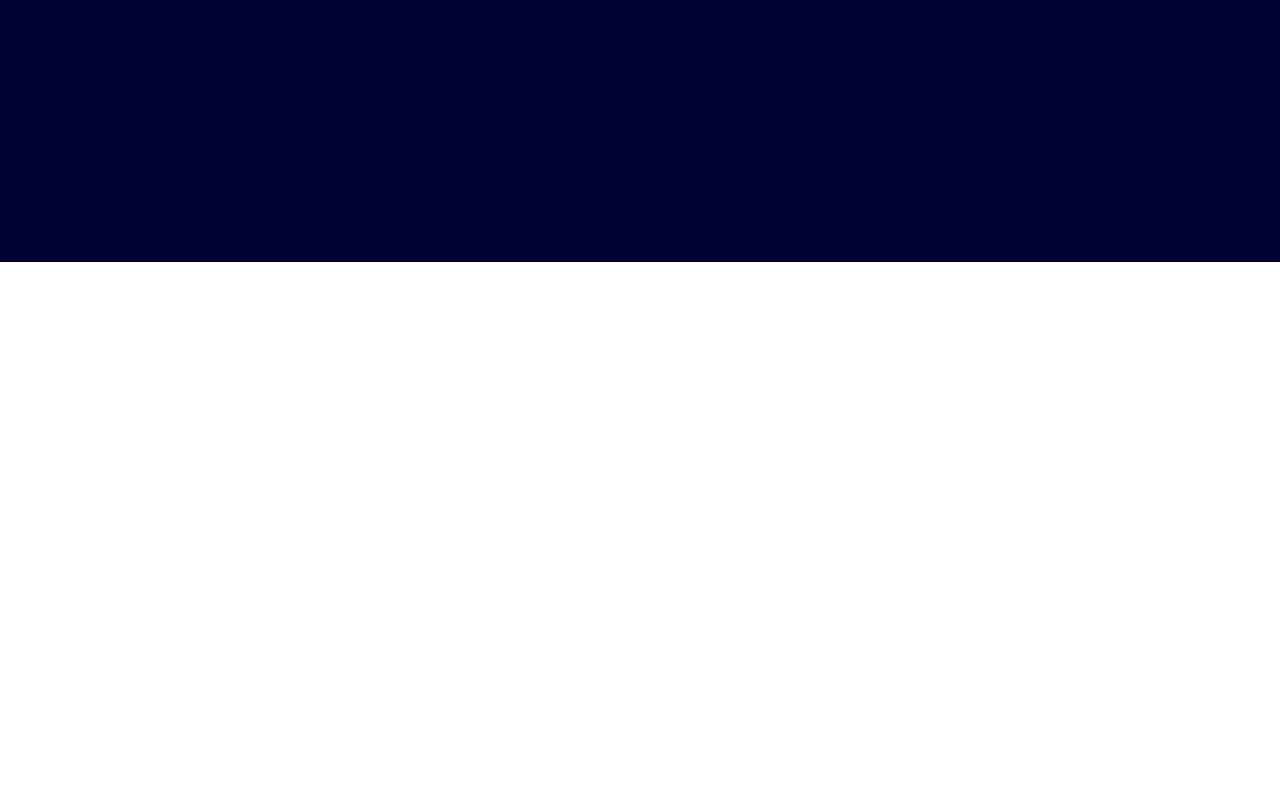
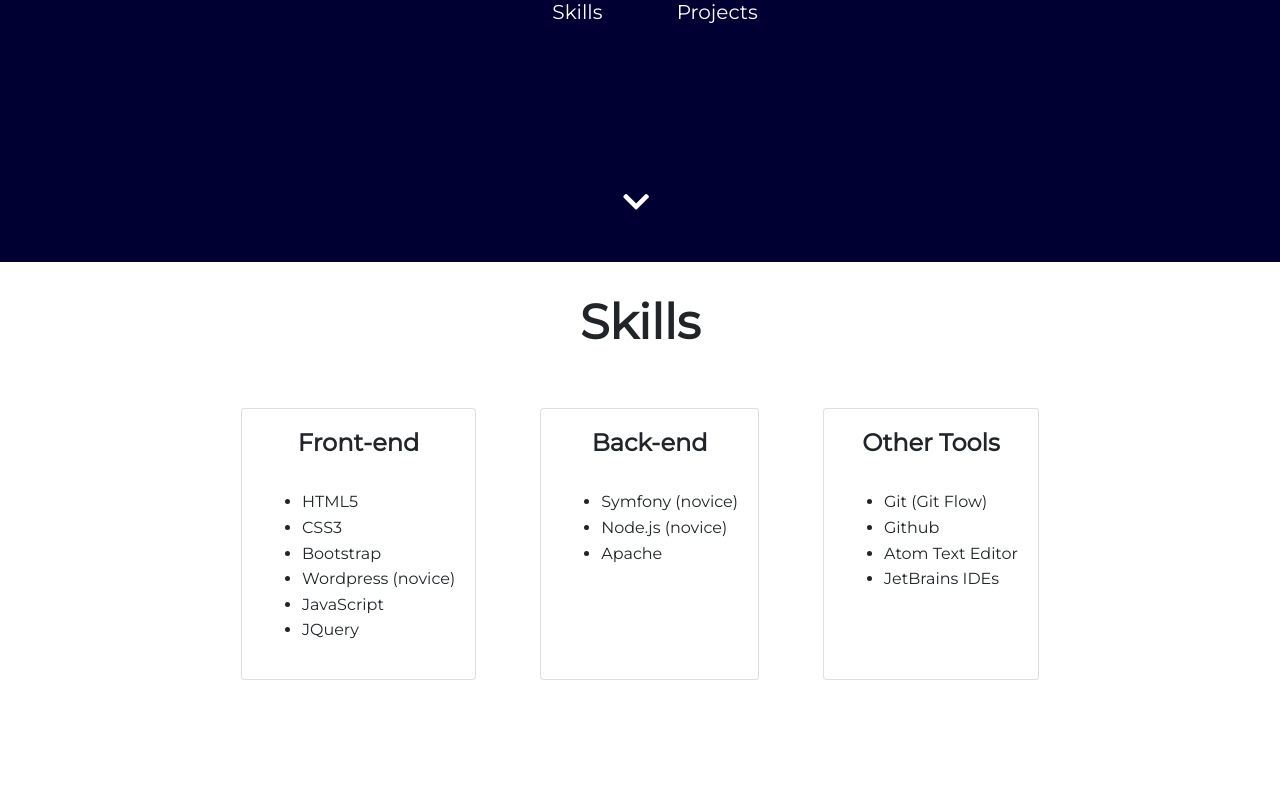
Before and after one commit to AdrianLopezGue/My-Website, a plain HTML site: page index.html in a window 1280 px wide. Shown: the part 538-1346 px from the top of the page. Before the commit the page ends 800 px from the top, so only its background shows below. Drawn offline with nearby package versions, Linux system fonts and the light colour scheme.

Commit message:
Skills part

```diff
--- a/css/app.css
+++ b/css/app.css
@@ -1,3 +1,7 @@
+html {
+    scroll-behavior: smooth;
+}
+
 body {
     font-family: 'Montserrat', sans-serif;
 }
@@ -13,10 +17,8 @@ body {
 
 .header{
     z-index: 1;
-    margin: 0 auto;
+    margin: auto;
     text-align: center;
-    top: 50%;
-    left: 50%;
     color: #ffffff;
 }
 
@@ -29,4 +31,105 @@ body {
     flex-flow: row wrap;
     justify-content: center;
     text-align: center;
+    margin-top: 2em;
+    margin-bottom: 2em;
 }
+
+.link {
+    margin-left: 50px;
+    margin-right: 20px;
+    font-size: 20px;
+    color: #ffffff;
+}
+
+.down{
+    position: absolute;
+    bottom: 25px;
+    width: 100%;
+    font-size: 30px;
+    cursor: pointer;
+}
+
+.fa-chevron-down::before {
+    content: "\f078";
+}
+
+.fa{
+    display: inline-block;
+    font: 14px/1 FontAwesome;
+    font-size: inherit;
+    text-rendering: auto;
+}
+
+.down .icon{
+    position: absolute;
+    transform-style: preserve-3d;
+    color: #ffffff;
+    top: 50%;
+    left: 50%;
+    transform: translate(-17%,-50%);
+    width: 100px;
+    height: 100px;
+    fill: #ffffff;
+    animation: pulse 1.3s infinite;
+}
+
+#skills {
+    display: flex;
+    flex-flow: column wrap;
+    margin: 0 auto;
+    text-align: center;
+    min-height: 80vh;
+}
+
+.skill-header {
+    display: flex;
+    flex-flow: row wrap;
+    justify-content: center;
+    margin-top: 2em;
+}
+
+.skill-header h1{
+    font-weight: 700;
+    font-size: 3rem;
+}
+
+.skills-cards{
+    display: flex;
+    flex-flow: row wrap;
+    justify-content: center;
+    text-align: center;
+    margin-top: 3rem;
+}
+
+.card {
+    margin-left: 2em;
+    margin-right: 2em;
+}
+
+.card-title h4{
+    font-weight: 700;
+}
+
+.list-skills{
+    margin-top: 2em;
+    line-height: 1.6;
+    text-align: left;
+}
+
+#projects{
+    display: flex;
+    flex-flow: column wrap;
+    justify-content: space-around;
+    width: 100%;
+    min-height: 100vh;
+    background-color: #000033;
+}
+
+.projects-header{
+    display: flex;
+    flex-flow: row wrap;
+    justify-content: center;
+    margin-top: 2em;
+    color: #ffffff;
+}
--- a/index.html
+++ b/index.html
@@ -14,6 +14,8 @@
     <link rel="stylesheet" type="text/css" href="css/app.css">
     <link rel="stylesheet" type="text/css" href="css/bootstrap.css">
     <link rel="stylesheet" type="text/css" href="css/bootstrap-grid.css">
+    <link href="https://use.fontawesome.com/releases/v5.0.4/css/all.css" rel="stylesheet">
+
 
 </head>
 <body>
@@ -31,9 +33,70 @@
             <a href="https://www.linkedin.com/in/adri%C3%A1n-l%C3%B3pez-guerrero-8183b2150/" target="_blank"><img src="img/linkedin-icon.png" alt="My Linkedin"></a>
         </div>
 
+        <div class="sections-header">
+            <a class="link" href="#skills" data-scroll="">Skills</a>
+            <a class="link" href="#projects" data-scroll="">Projects</a>
+        </div>
+    </div>
+    <a class="down" href="#skills" data-scroll="">
+        <i class="icon fa fa-chevron-down" aria-hidden="true"></i>
+    </a>
+</div>
+
+<section id="skills">
+    <div class="skill-header">
+        <h1>Skills</h1>
     </div>
 
-</div>
+    <div class="skills-cards">
+        <div class="card">
+            <div class="card-body">
+                <div class="card-title text-center">
+                    <h4>Front-end</h4>
+                </div>
+                <ul class="list-skills">
+                    <li>HTML5</li>
+                    <li>CSS3</li>
+                    <li>Bootstrap</li>
+                    <li>Wordpress (novice)</li>
+                    <li>JavaScript</li>
+                    <li>JQuery</li>
+                </ul>
+            </div>
+        </div>
+        <div class="card">
+            <div class="card-body">
+                <div class="card-title text-center">
+                    <h4>Back-end</h4>
+                </div>
+                <ul class="list-skills">
+                    <li>Symfony (novice)</li>
+                    <li>Node.js (novice)</li>
+                    <li>Apache</li>
+                </ul>
+            </div>
+        </div>
+        <div class="card">
+            <div class="card-body">
+                <div class="card-title text-center">
+                    <h4>Other Tools</h4>
+                </div>
+                <ul class="list-skills">
+                    <li>Git (Git Flow)</li>
+                    <li>Github</li>
+                    <li>Atom Text Editor</li>
+                    <li>JetBrains IDEs</li>
+                </ul>
+            </div>
+        </div>
+    </div>
+</section>
+
+<section id="projects">
+    <div class="projects-header">
+        <h1>Next Projects</h1>
+    </div>
+</section>
 
 
 <!-- JavaScript -->
```
Also changed, not shown: img/back.png, img/front.png.
